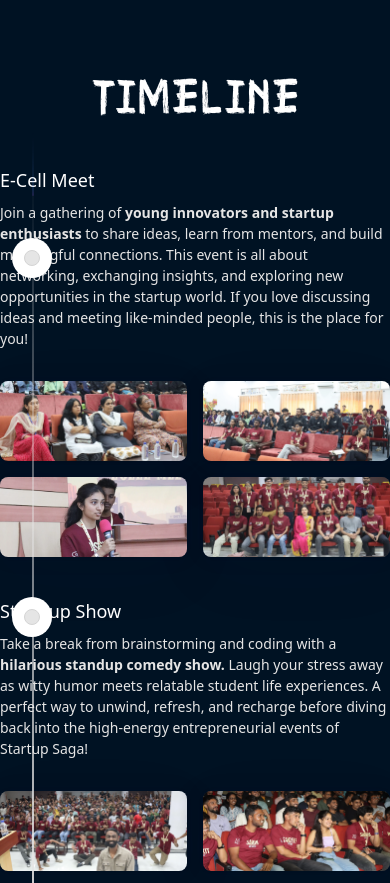
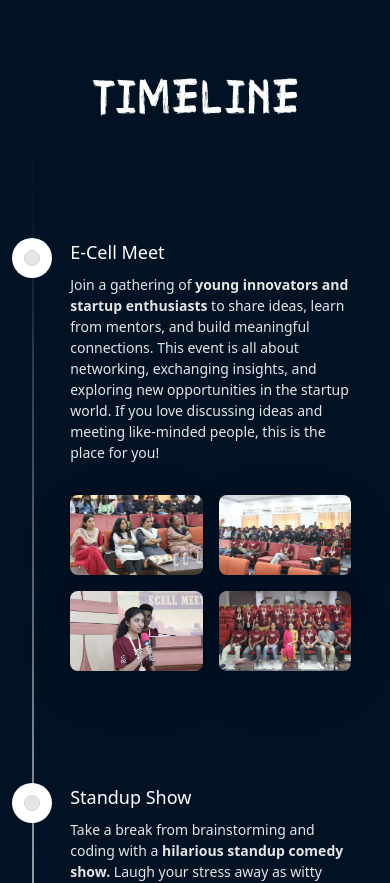
Before and after one commit to I-E-Cell/StartupSaga3.0, a React (Vite) app: page / in a window 390 px wide. Shown: the part 1280-2163 px from the top of the page. Built offline with nearby package versions, Linux system fonts and the light colour scheme.

Commit message:
responsiveness/timeline
Signed-off-by: ArunKushhhh <arunkushwaha_230604@aitpune.edu.in>

```diff
--- a/src/components/TimelineItem.jsx
+++ b/src/components/TimelineItem.jsx
@@ -7,13 +7,13 @@ import TimelineTitle from './TimelineTitle';
 const TimelineItem = ({ title, content, isFirst }) => {
   return (
     <motion.div
-      className="flex justify-start pt-10 md:pt-40 md:gap-10"
+      className="w-[90%] md:w-full flex justify-start pt-28 md:pt-40 md:gap-10"
       initial={{ opacity: 0, y: 20 }}
       whileInView={{ opacity: 1, y: 0 }}
       viewport={{ once: true, margin: "-50px" }}
       transition={{ duration: 0.5 }}
     >
-      <div className="sticky flex flex-col md:flex-row z-40 items-center top-40 self-start max-w-xs lg:max-w-sm md:w-full">
+      <div className="pl-[20%] md:pl-0 sticky flex flex-col md:flex-row z-40 items-center top-40 self-start max-w-xs lg:max-w-sm md:w-full">
         <TimelinePoint />
         <TimelineTitle title={title} />
       </div>
```
